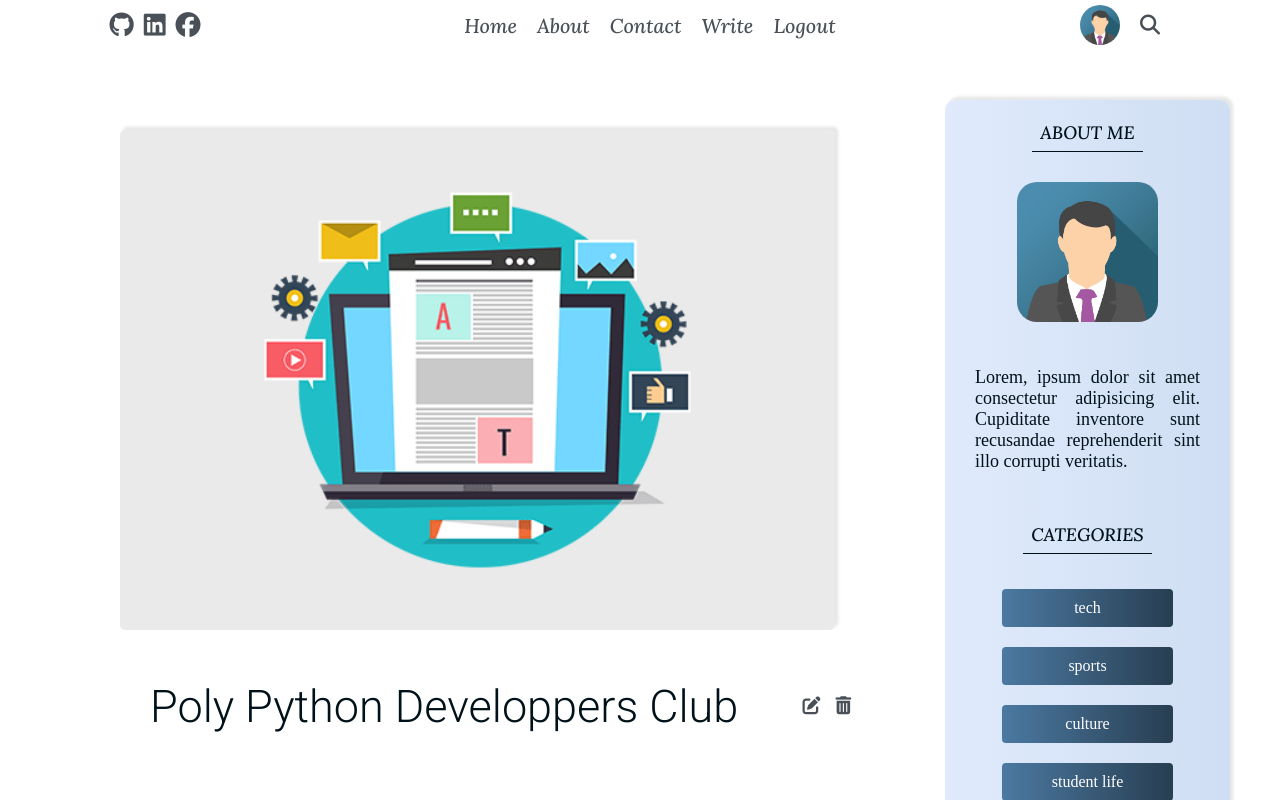
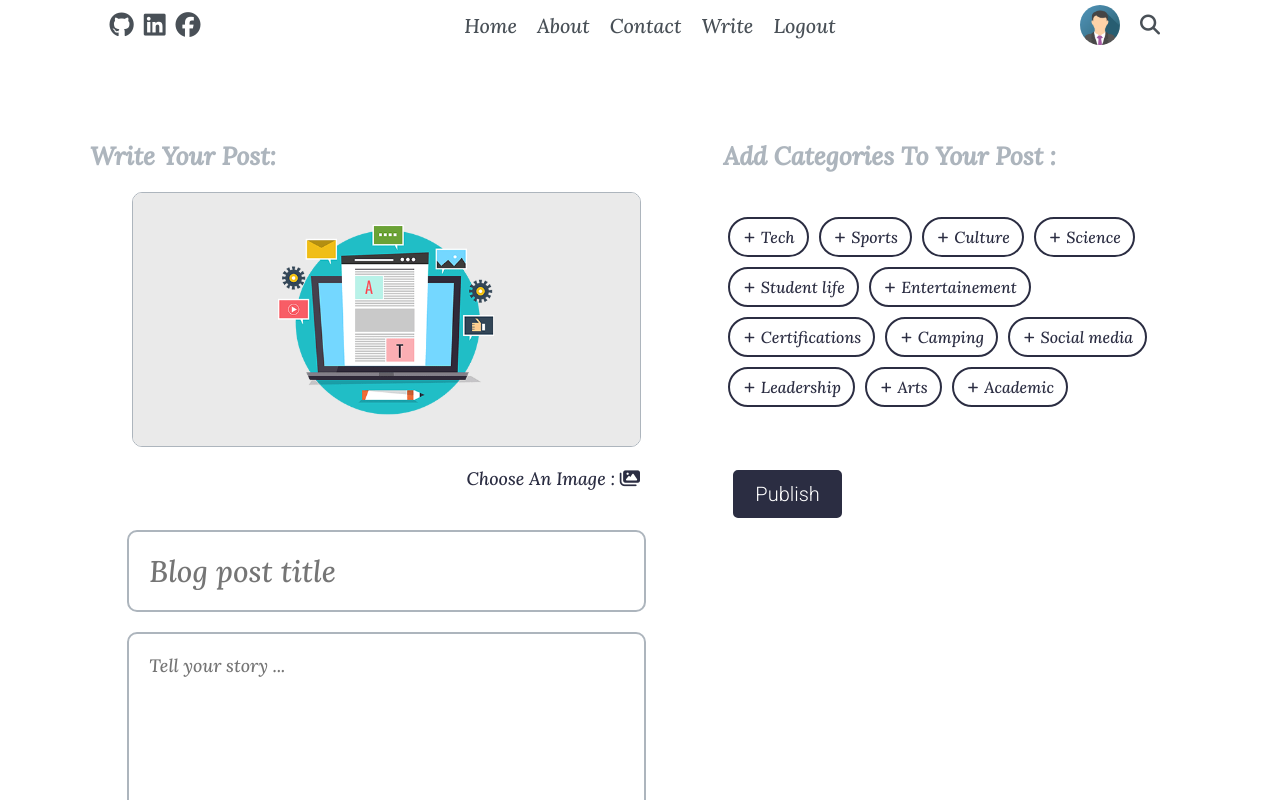
Before and after one commit to Mlika-Gaith/mern-stack-blog, a React (Create React App) app: page / in a window 1280 px wide. Shown: the top 800 px of the page. Built offline with nearby package versions, Linux system fonts and the light colour scheme.

Commit message:
added a write post page.

```diff
--- a/src/App.js
+++ b/src/App.js
@@ -1,12 +1,12 @@
 import "./App.css";
 import NavBar from "./components/Navbar/Navbar";
-import SinglePost from "./pages/post/SinglePostPage";
+import Write from "./pages/write/Write";
 
 function App() {
   return (
     <div className="App">
       <NavBar />
-      <SinglePost />
+      <Write />
     </div>
   );
 }
--- a/src/components/Post/Post.css
+++ b/src/components/Post/Post.css
@@ -15,7 +15,7 @@
   margin: 10px;
 }
 .post h4 {
-  font-family: "Roboto", sans-serif;
+  font-family: "Lora", serif;
   color: #001219;
   text-transform: capitalize;
   font-size: 35px;
--- /dev/null
+++ b/src/pages/write/Write.css
@@ -0,0 +1,158 @@
+.write {
+  display: flex;
+  flex-direction: row;
+  margin: 30px;
+}
+form {
+  display: flex;
+  height: 100%;
+  width: 100%;
+  padding: 40px;
+}
+.textContainer {
+  flex: 5;
+  height: 100%;
+  width: 100%;
+  display: flex;
+  flex-direction: column;
+  justify-content: center;
+}
+.categoriesContainer {
+  flex: 4;
+  display: flex;
+  flex-direction: column;
+  justify-content: center;
+}
+.imgContainer {
+  display: flex;
+  align-items: center;
+  justify-content: center;
+  flex-direction: column;
+  margin-bottom: 20px;
+}
+.imgContainer input[type="file"] {
+  display: none;
+}
+.imgContainer img {
+  object-fit: cover;
+  width: 80%;
+  height: 50%;
+  align-self: center;
+  border: 1px solid #adb5bd;
+  border-radius: 10px;
+}
+.fileUploadLabel {
+  align-self: center;
+  width: 80%;
+  padding: 20px;
+  text-align: end;
+  font-size: 18px;
+  text-transform: capitalize;
+  color: #2b2d42;
+  font-family: "Lora", serif;
+  cursor: pointer;
+}
+.textContainer input[type="text"],
+textarea {
+  padding: 20px;
+  border: 2px solid #adb5bd;
+  border-radius: 10px;
+  outline: none;
+  margin-bottom: 20px;
+  font-family: "Lora", serif;
+  color: #2b2d42;
+  font-size: 18px;
+  width: 75%;
+  align-self: center;
+}
+.textContainer input[type="text"] {
+  font-size: 30px;
+}
+.checkboxs {
+  flex: 3;
+}
+.checkboxs ul {
+  list-style: none;
+  padding: 20px;
+  display: flex;
+  flex-wrap: wrap;
+  flex-direction: row;
+}
+.checkboxs label {
+  color: #2b2d42;
+  display: flex;
+  align-items: center;
+  justify-content: center;
+  background-color: #ffffff;
+  border: 2px solid #2b2d42;
+  border-radius: 25px;
+  padding: 8px 12px;
+  white-space: nowrap;
+  font-family: "Lora", serif;
+  margin: 5px 5px;
+  -webkit-touch-callout: none;
+  -webkit-user-select: none;
+  -moz-user-select: none;
+  -ms-user-select: none;
+  user-select: none;
+  -webkit-tap-highlight-color: transparent;
+  transition: all 0.2s;
+  cursor: pointer;
+}
+.checkboxs label::before {
+  display: inline-block;
+  font-style: normal;
+  font-variant: normal;
+  text-rendering: auto;
+  -webkit-font-smoothing: antialiased;
+  font-family: "Font Awesome 5 Free";
+  content: "\2b";
+  font-weight: 900;
+  font-size: 12px;
+  padding: 2px 6px 2px 2px;
+  transition: transform 0.3s ease-in-out;
+}
+.checkboxs input[type="checkbox"]:checked + label::before {
+  content: "\f00c";
+  transform: rotate(-360deg);
+  transition: transform 0.3s ease-in-out;
+}
+.checkboxs input[type="checkbox"]:checked + label {
+  border: 2px solid #2b2d42;
+  background-color: #2b2d42;
+  color: #ffffff;
+  transition: all 0.2s;
+}
+.checkboxs input[type="checkbox"] {
+  display: absolute;
+  position: absolute;
+  opacity: 0;
+}
+.checkboxs h4,
+.textContainer h3 {
+  margin: 20px;
+  text-transform: capitalize;
+  font-family: "Lora", serif;
+  color: #adb5bd;
+  font-size: 25px;
+}
+.publishBtn {
+  flex: 4;
+  padding: 30px;
+}
+.publishBtn button {
+  padding: 10px 20px;
+  font-family: "Roboto", sans-serif;
+  text-transform: capitalize;
+  font-size: 20px;
+  color: #ffffff;
+  border: 2px solid #2b2d42;
+  background-color: #2b2d42;
+  border-radius: 5px;
+  cursor: pointer;
+  transition: ease-in-out 0.3s;
+}
+.publishBtn button:hover {
+  color: #2b2d42;
+  background-color: #ffffff;
+}
--- /dev/null
+++ b/src/pages/write/Write.js
@@ -0,0 +1,95 @@
+import "./Write.css";
+import img from "../../images/post1.png";
+function Write() {
+  return (
+    <div className="write">
+      <form action="">
+        <div className="textContainer">
+          <h3>Write your post:</h3>
+          <div className="imgContainer">
+            <img src={img} alt="add pic to your blog post" />
+            <input type="file" id="fileUpload" />
+            <label htmlFor="fileUpload" className="fileUploadLabel">
+              choose an image : <i className="fa-solid fa-images"></i>
+            </label>
+          </div>
+          <input type="text" placeholder="Blog post title" name="blogTitle" />
+          <textarea
+            name="blogDescription"
+            id=""
+            cols="30"
+            rows="10"
+            placeholder="Tell your story ..."
+          ></textarea>
+        </div>
+        <div className="categoriesContainer">
+          <div className="checkboxs">
+            <h4>Add Categories to your post : </h4>
+            <ul>
+              <li>
+                <input type="checkbox" id="checkboxOne" value="tech" />
+                <label htmlFor="checkboxOne">Tech</label>
+              </li>
+              <li>
+                <input type="checkbox" id="checkboxTwo" value="sports" />
+                <label htmlFor="checkboxTwo">Sports</label>
+              </li>
+              <li>
+                <input type="checkbox" id="checkboxThree" value="culture" />
+                <label htmlFor="checkboxThree">Culture</label>
+              </li>
+              <li>
+                <input type="checkbox" id="checkboxFour" value="science" />
+                <label htmlFor="checkboxFour">Science</label>
+              </li>
+              <li>
+                <input type="checkbox" id="checkboxFive" value="student life" />
+                <label htmlFor="checkboxFive">Student life</label>
+              </li>
+              <li>
+                <input
+                  type="checkbox"
+                  id="checkboxSix"
+                  value="entertainement"
+                />
+                <label htmlFor="checkboxSix">Entertainement</label>
+              </li>
+              <li>
+                <input
+                  type="checkbox"
+                  id="checkboxSeven"
+                  value="certifications"
+                />
+                <label htmlFor="checkboxSeven">Certifications</label>
+              </li>
+              <li>
+                <input type="checkbox" id="checkboxEight" value="Camping" />
+                <label htmlFor="checkboxEight">Camping</label>
+              </li>
+              <li>
+                <input type="checkbox" id="checkboxNine" value="social media" />
+                <label htmlFor="checkboxNine">Social media</label>
+              </li>
+              <li>
+                <input type="checkbox" id="checkboxTen" value="leadership" />
+                <label htmlFor="checkboxTen">Leadership</label>
+              </li>
+              <li>
+                <input type="checkbox" id="checkboxEleven" value="arts" />
+                <label htmlFor="checkboxEleven">Arts</label>
+              </li>
+              <li>
+                <input type="checkbox" id="checkboxTwelve" value="academic" />
+                <label htmlFor="checkboxTwelve">Academic</label>
+              </li>
+            </ul>
+          </div>
+          <div className="publishBtn">
+            <button>publish</button>
+          </div>
+        </div>
+      </form>
+    </div>
+  );
+}
+export default Write;
```
